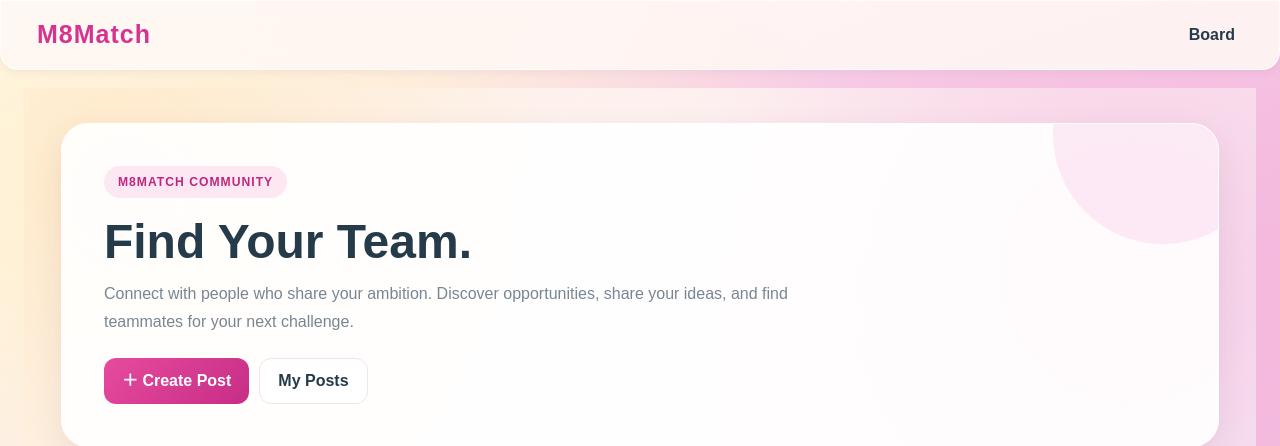
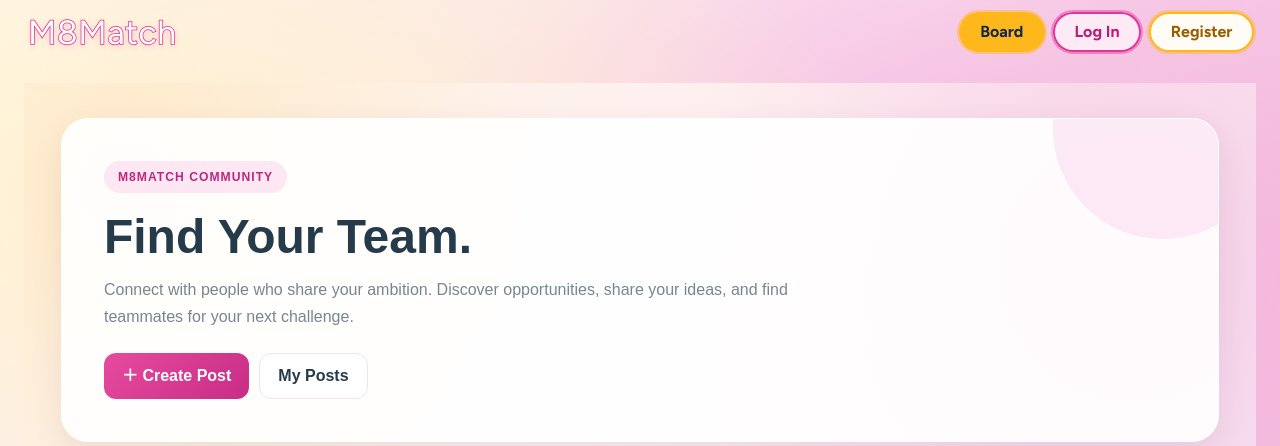
Before and after one commit to CN331-Project69/M8Match, a Django app: page /board/ in a window 1280 px wide. Shown: the top 446 px of the page. Run offline with Django 5.2, Linux system fonts and the light colour scheme; data that the repository does not hold is empty; some web fonts are replaced.

Commit message:
feat: use shared navbar on board pages
Replace the Bootstrap navbar in accounts/base.html (used by all
board pages) with the shared navbar and remove its old styles.

Co-Authored-By: Claude Opus 5.5 <noreply@anthropic.com>

```diff
--- a/project/accounts/templates/accounts/base.html
+++ b/project/accounts/templates/accounts/base.html
@@ -1,3 +1,4 @@
+{% load static %}
 <!DOCTYPE html>
 <html lang="th">
 <head>
@@ -31,33 +32,6 @@
             min-height: 100vh;
             display: flex;
             flex-direction: column;
-        }
-
-        /* Navbar */
-        .site-navbar {
-            background: rgba(255, 248, 244, 0.88);
-            border: 1px solid rgba(255, 255, 255, 0.8);
-            border-radius: 0 0 18px 18px;
-            box-shadow: 0 2px 8px rgba(120, 70, 100, 0.08);
-            padding: 10px 24px;
-        }
-
-        .site-brand {
-            color: #d63391 !important;
-            font-size: 25px;
-            font-weight: 800;
-            letter-spacing: 1px;
-        }
-
-        .site-nav-link {
-            color: #263b4a !important;
-            font-weight: 600;
-            margin-left: 12px;
-        }
-
-        .site-nav-link:hover,
-        .site-nav-link.active {
-            color: #d63391 !important;
         }
 
         /* พื้นที่เนื้อหา */
@@ -94,14 +68,6 @@
 
         /* ปรับการแสดงผลบนมือถือ */
         @media (max-width: 576px) {
-            .site-navbar {
-                padding: 8px 14px;
-            }
-
-            .site-brand {
-                font-size: 21px;
-            }
-
             .site-footer {
                 padding: 12px 15px;
             }
@@ -230,53 +196,15 @@
 
     </style>
 
+    <link rel="stylesheet" href="{% static 'css/m8-navbar.css' %}">
     {% block extra_css %}{% endblock %}
 </head>
 
 <body>
 <div class="site-wrapper">
 
-    <!-- Navbar หลักของเว็บไซต์ -->
-    <nav class="navbar navbar-expand-lg site-navbar">
-        <div class="container-fluid">
-
-            <a class="navbar-brand site-brand" href="{% url 'home' %}">
-                M8Match
-            </a>
-
-            <button
-                class="navbar-toggler"
-                type="button"
-                data-bs-toggle="collapse"
-                data-bs-target="#mainNavbar"
-                aria-controls="mainNavbar"
-                aria-expanded="false"
-                aria-label="Toggle navigation"
-            >
-                <span class="navbar-toggler-icon"></span>
-            </button>
-
-            <div class="collapse navbar-collapse justify-content-end" id="mainNavbar">
-                <ul class="navbar-nav align-items-lg-center">
-
-                    <li class="nav-item">
-                        <a class="nav-link site-nav-link" href="{% url 'board:board' %}">
-                            Board
-                        </a>
-                    </li>
-
-                    {% if user.is_authenticated %}
-                    <li class="nav-item">
-                        <a class="nav-link site-nav-link" href="{% url 'profile_detail' %}">
-                            Profile
-                        </a>
-                    </li>
-                    {% endif %}
-
-                </ul>
-            </div>
-        </div>
-    </nav>
+    <!-- Navbar หลักของเว็บไซต์ (ใช้ร่วมกันทุกหน้า) -->
+    {% include "partials/navbar.html" %}
 
     <!-- เนื้อหาของแต่ละหน้า -->
     <main class="site-main">
```
